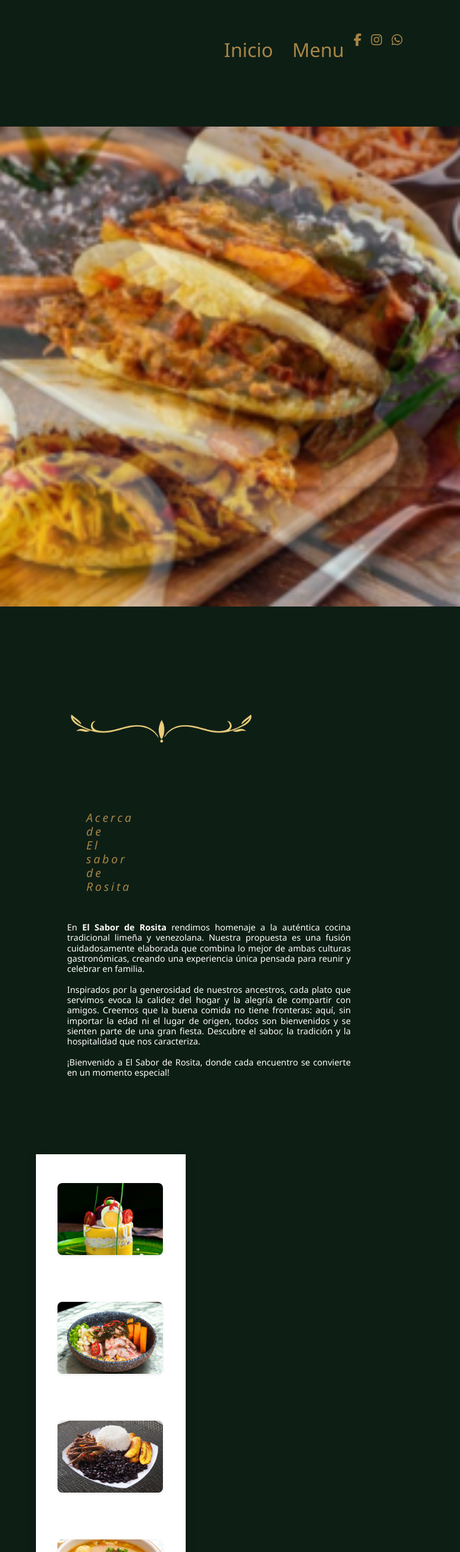
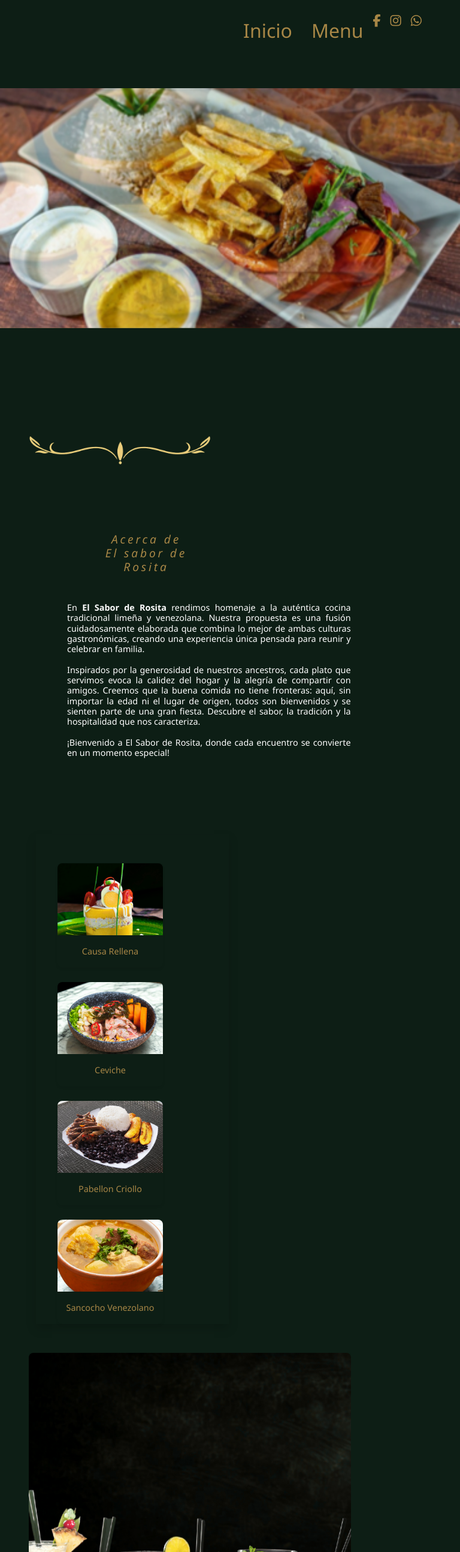
Before and after one commit to johanatoledo/restaurant-front, a website built with Vite: page index.html in a window 768 px wide. Shown: the part 213-2800 px from the top of the page at 60% size. Built offline with nearby package versions, Linux system fonts and the light colour scheme; no server answers.

Commit message:
Mejora estilos responsivos del banner para pantallas pequeñas

```diff
--- a/index.html
+++ b/index.html
@@ -37,19 +37,20 @@
             </a>
           </div>
   </header>
-  <main>
+  <main class="main-inicio">
 
-    <section>
+    <section class="banner-section">
       <article class="image-slider">
           <div class="slide">
-              <img src="/assets/pabelloncriollo.png" alt="img1">
-                <img src="/assets/bannerperuana.png" alt="img2">
-                  <img src="/assets/arepasvenezolanas.png" alt="img3">
-                   <img src="/assets/causarellena.png" alt="img4">
-                     <img src="/assets/cachapasvenezolanas.png" alt="img5">
-                       <img src="/assets/cevicheperuano.png" alt="img6">
+              <img class="banner-element" src="/assets/pabelloncriollo.png" alt="img1">
+                <img class="banner-element" src="/assets/bannerperuana.png" alt="img2">
+                  <img class="banner-element" src="/assets/arepasvenezolanas.png" alt="img3">
+                   <img class="banner-element" src="/assets/causarellena.png" alt="img4">
+                     <img class="banner-element" src="/assets/cachapasvenezolanas.png" alt="img5">
+                       <img class="banner-element" src="/assets/cevicheperuano.png" alt="img6">
 
-                       <video class="slider-video" autoplay loop muted playsinline  type="video/mp4">
+
+                       <video  class="slider-video banner-element-video" autoplay loop muted playsinline  type="video/mp4">
                          <source src="/assets/limavideo.mp4">
                         </video>
           </div>
@@ -74,27 +75,32 @@ Inspirados por la generosidad de nuestros ancestros, cada plato que servimos evo
 Descubre el sabor, la tradición y la hospitalidad que nos caracteriza.<br> <br> ¡Bienvenido a El Sabor de Rosita, donde cada encuentro se convierte en un momento especial!</p>
 
       </div>
-    <div class="col min-container-platos">
+    <div class="col">
      <div class="container my-3 container-platos-inicio rounded-3" style="width: 45vw !important; height: 80vh; ">
-      <div class="row g-4 bg-white  shadow p-4">
+      <div class="row g-4  shadow p-4">
     <div class="col-6">
       <div class="plato-image zoom-img overflow-hidden rounded-3 shadow-sm">
         <img src="/assets/causaRellenaInicio.png" alt="Causa Rellena" class="img-fluid w-100 h-100 object-fit-cover" style="height: 150px;">
+        <p class="plato-name">Causa Rellena</p>
       </div>
     </div>
+
     <div class="col-6">
       <div class="plato-image zoom-img overflow-hidden rounded-3 shadow-sm">
         <img src="/assets/cevicheInicio.png" alt="Ceviche Peruano" class="img-fluid w-100 h-100 object-fit-cover" style="height: 150px;">
+         <p class="plato-name">Ceviche</p>
       </div>
     </div>
     <div class="col-6">
       <div class="plato-image zoom-img overflow-hidden rounded-3 shadow-sm">
         <img src="/assets/pabellonCriolloPlatos.png" alt="Comida venezolana variada" class="img-fluid w-100 h-100 object-fit-cover" >
+       <p class="plato-name">Pabellon Criollo</p>
       </div>
     </div>
     <div class="col-6">
       <div class="plato-image zoom-img overflow-hidden rounded-3 shadow-sm">
         <img src="/assets/sopaVenezolana.png" alt="Sopa Venezolana" class="img-fluid w-100 h-100 object-fit-cover" style="height: 150px;">
+        <p class="plato-name">Sancocho Venezolano</p>
       </div>
     </div>
   </div>
@@ -103,25 +109,25 @@ Descubre el sabor, la tradición y la hospitalidad que nos caracteriza.<br> <br>
 
     </div>
     <div class="col">
-      <div  class="carousel slide" style=" width: 45vw !important; justify-content:center !important;  overflow: hidden !important;" data-bs-ride="carousel">
+      <div  class="carousel-slide"  data-bs-ride="carousel">
         <div class="carousel-inner rounded-3 shadow-sm" style="overflow: hidden !important;">
-          <div class="carousel-item active" style="  padding:8rem!important; " >
-            <img src="/assets/jugoNaturales.png" class="d-block w-100 object-fit-cover " style=" width: 45vw !important; height: 80vh;  overflow: hidden;" alt="Jugos Naturales">
+          <div class="carousel-item active" >
+            <img src="/assets/jugoNaturales.png" class=" d-block w-100 object-fit-cover " style="  overflow: hidden;" alt="Jugos Naturales">
           </div>
           <div class="carousel-item">
-            <img src="/assets/coctelesCarrusel.png" class="d-block w-100 object-fit-cover" style="width: 45vw !important; height: 80vh; overflow: hidden;" alt="Cócteles">
+            <img src="/assets/coctelesCarrusel.png" class=" d-block w-100 object-fit-cover" style=" overflow: hidden;" alt="Cócteles">
           </div>
           <div class="carousel-item" >
-            <img src="/assets/tragosCarrusel.png" class="d-block w-100 object-fit-cover" style=" width: 45vw !important;height: 80vh; overflow: hidden;" alt="Tragos">
+            <img src="/assets/tragosCarrusel.png" class=" d-block w-100 object-fit-cover" style=" overflow: hidden;" alt="Tragos">
           </div>
-           <div class="carousel-item " style="  padding:8rem!important; " >
-            <img src="/assets/jugoNaturales.png" class="d-block w-100 object-fit-cover " style=" width: 45vw !important; height: 80vh;  overflow: hidden;" alt="Jugos Naturales">
+           <div class="carousel-item "  >
+            <img src="/assets/jugoNaturales.png" class=" d-block w-100 object-fit-cover " style=" overflow: hidden;" alt="Jugos Naturales">
           </div>
           <div class="carousel-item">
-            <img src="/assets/coctelesCarrusel.png" class="d-block w-100 object-fit-cover" style="width: 45vw !important; height: 80vh; overflow: hidden;" alt="Cócteles">
+            <img src="/assets/coctelesCarrusel.png" class=" d-block w-100 object-fit-cover" style=" overflow: hidden;" alt="Cócteles">
           </div>
           <div class="carousel-item" >
-            <img src="/assets/tragosCarrusel.png" class="d-block w-100 object-fit-cover" style=" width: 45vw !important;height: 80vh; overflow: hidden;" alt="Tragos">
+            <img src="/assets/tragosCarrusel.png" class=" d-block w-100 object-fit-cover" style="  overflow: hidden;" alt="Tragos">
           </div>
         </div>
         <button class="carousel-control-prev" type="button" data-bs-target="#carouselCocteles" data-bs-slide="prev">
@@ -173,32 +179,32 @@ Descubre el sabor, la tradición y la hospitalidad que nos caracteriza.<br> <br>
   </main>
 
   <footer style="background-color: var(--rosita-verde);" class="text-light mt-5 pt-4">
-  <div class="container">
+  <div class="container container-footer">
     <div class="row">
       <div class="col-12 col-md-6 mb-4 mb-md-0">
         <h5 class="mb-3 fw-bold" style="color: var(--rosita-dorado);">Servicio al cliente</h5>
         <ul class="list-unstyled">
-          <li class="mb-2">
+          <li class="mb-2 list-info">
             <a href="#" style="color: var(--rosita-dorado);" class="text-decoration-none">Política de privacidad</a>
           </li>
-          <li class="mb-2">
+          <li class="mb-2 list-info">
             <a href="#" style="color: var(--rosita-dorado);" class="text-decoration-none">Términos y condiciones</a>
           </li>
-          <li>
+          <li class="mb-2 list-info">
             <a href="#" style="color: var(--rosita-dorado);" class="text-decoration-none">Libro de reclamaciones</a>
           </li>
         </ul>
       </div>
-      <div class="col-12 col-md-6 d-flex align-items-center justify-content-md-end justify-content-center">
+      <div class="col-12 col-md-6 d-flex align-items-center justify-content-md-end  logo-footer">
         <img  src="/assets/logosaborosita.png" class="logo" alt="Logo El sabor de Rosita">
 
       </div>
     </div>
     <div class="border-top mt-4 pt-3 text-center " style="color: var(--rosita-dorado);">
        <ul>
-          <li style=" list-style-type: none;" >Dirrecion</li>
-          <li style=" list-style-type: none;" >+51 234 768 923</li>
-          <li style=" list-style-type: none;" >Miercoles a Domingos 13:00pm - 1:00am</li>
+          <li class="list-info" style="list-style-type: none;" >Dirrecion</li>
+          <li class="list-info"  style="list-style-type: none;" >+51 234 768 923</li>
+          <li class="list-info"  style="list-style-type: none;" >Miercoles a Domingos 13:00pm - 1:00am</li>
 
          </ul>
       © 2025 El sabor de Rosita
--- a/src/styles/styles.css
+++ b/src/styles/styles.css
@@ -223,6 +223,18 @@ font-size: 1.5rem;
 .col{
   row-gap:1em !important;
 }
+.carousel-slide {
+    width: 45vw;
+  }
+  .carousel-inner {
+    height: 80vh;
+  }
+
+  .plato-name{
+    color:var(--rosita-dorado);
+    text-align: center;
+    padding-top: 1rem;
+  }
 
 .footer {
   display: flex;
@@ -462,6 +474,7 @@ font-size: 1.5rem;
 
 
 @media(min-width:400px) and (max-width: 900px) {
+
  .menu-nav {
 
     background-color: rgba(var(--rosita-verde), 0.95);
@@ -470,7 +483,7 @@ font-size: 1.5rem;
 
     position: static;
     top: auto;
-    z-index: 700;
+    z-index: 900;
   }
   .menu-horizontal{
   padding: auto !important;
@@ -479,11 +492,15 @@ font-size: 1.5rem;
 .size-nav-item{
     font-size: 0.7rem !important;
   }
+  .main-inicio{
+    padding-top: 0px !important;
+
+  }
   .container-cards{
     padding:4rem 0rem !important;
   }
  .menu-nav {
-    min-height: 20vh !important;
+    min-height: 10vh !important;
     flex-direction: column !important;
     text-align: center;
   }
@@ -491,19 +508,48 @@ font-size: 1.5rem;
     font-size: 0.7rem !important;
   }
   .menu-horizontal {
-    margin-top: 1em;
+     margin:3rem !important;
+
   }
 
+.banner-section {
+  height: 50vh;
+  min-height: 250px;
+  max-height: 500px;
+  overflow: hidden;
+  position: relative;
+  width: 100%;
+}
 
-  .menu-horizontal{
-    margin:5rem !important;
-  }
+.image-slider,
+.slide {
+  width: 100%;
+  height: 100%;
+  display: flex;
+  flex-wrap: nowrap;
+  align-items: center;
+  justify-content: center;
+}
+
+.banner-element,
+.banner-element-video {
+  width: 100%;
+  height: 100%;
+  max-width: 100vw;
+  max-height: 50vh;
+  object-fit: cover;
+  object-position: center;
+  transition: all 0.3s;
+}
+
+
   .row {
     display: flex !important;
     flex-direction: column !important;
     gap: 1.5em !important;
-    width:80vw !important;
    justify-content: center !important;
+    margin: 0 !important;
+
   }
   .col-md-4{
      width:80vw !important;
@@ -516,12 +562,10 @@ font-size: 1.5rem;
 
 
  }
- .min-container-platos{
-  width:100% !important;
- }
 
- .row{
-  width: 250px !important;
+ .col{
+  width: 320px !important;
+
 
  }
  .col-6{
@@ -530,21 +574,32 @@ font-size: 1.5rem;
  }
 
 
-  .carousel.slide {
-    width: 100vw !important;
-    height: auto !important;
-    min-height: 400px;
-  }
-  .carousel-inner .carousel-item img {
-    height: 220px !important;
-    width: 100% !important;
-    object-fit: cover;
-  }
+/* Estilos para el contenedor principal del banner */
+.carousel-slide {
+  height: 50vh;
+  width: 70vw;
+  overflow: hidden;
+  position: relative;
+}
+
+
+.carousel-inner {
+  display: flex;
+  width: 100%;
+  height: 100%;
+}
+
+/* Estilos para el contenedor del slider bebidas*/
+.image-carousel {
+  width: 100%;
+  height: 100%;
+}
   .zoom-img img {
     height: 120px !important;
   }
   .elemento-decorativo{
-    width:70vw !important;
+    text-align: center;
+    width:50vw !important;
 
   }
   .title-acerca-de{
@@ -559,16 +614,19 @@ font-size: 1.5rem;
     line-height: 1.2;
     width: 70vw !important;
   }
-  .row {
-    margin: 0 !important;
+  .plato-name{
+    font-size:0.9rem;
   }
+
   .carousel-control-prev{
-    height: 50vh !important;
+    display:none;
   }
   .carousel-control-next{
-    height: 50vh !important ;
+    display: none;
   }
-
+ .list-info{
+  font-size:0.8rem;
+ }
 
 
 
@@ -601,6 +659,12 @@ font-size: 1.5rem;
   .carousel-video-hero { height: 180px; }
   .floating-login-card { padding: 1.5em 0.8em 1.1em 0.8em; }
 
+  .container-footer{
+    text-align: center;
+  }
+  .logo-footer{
+    justify-content: center !important;
+  }
 }
 @media(min-width:900px) and (max-width: 1024px) {
   .col{
```
